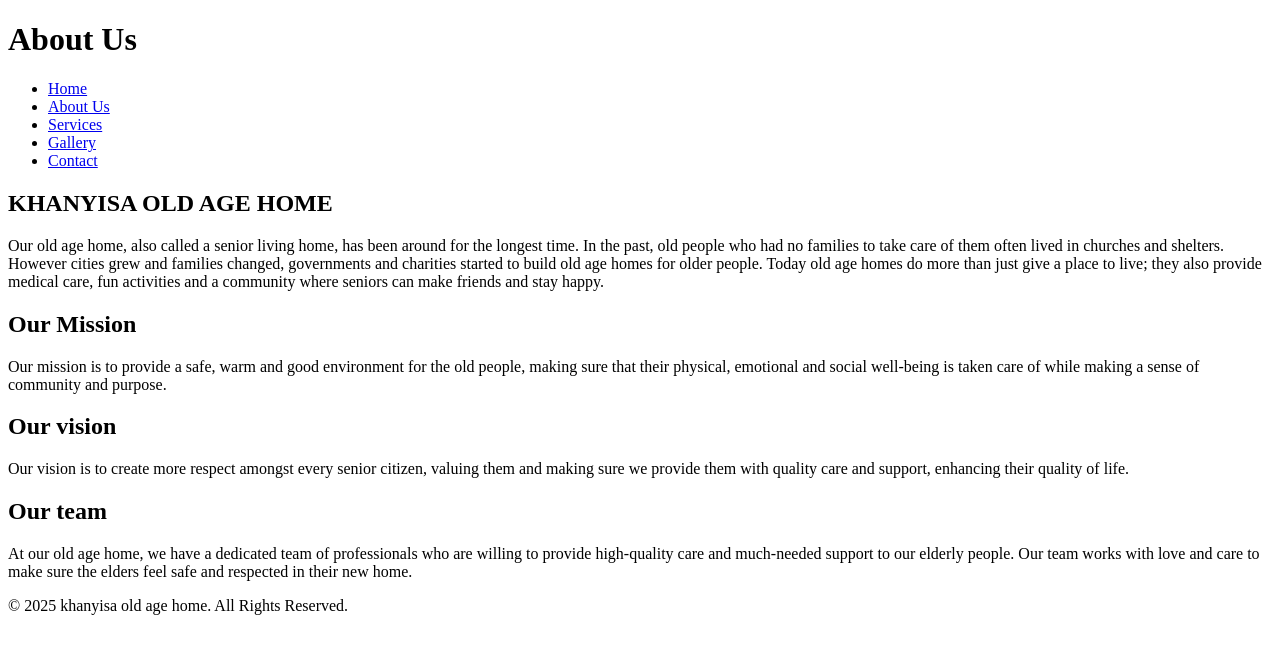
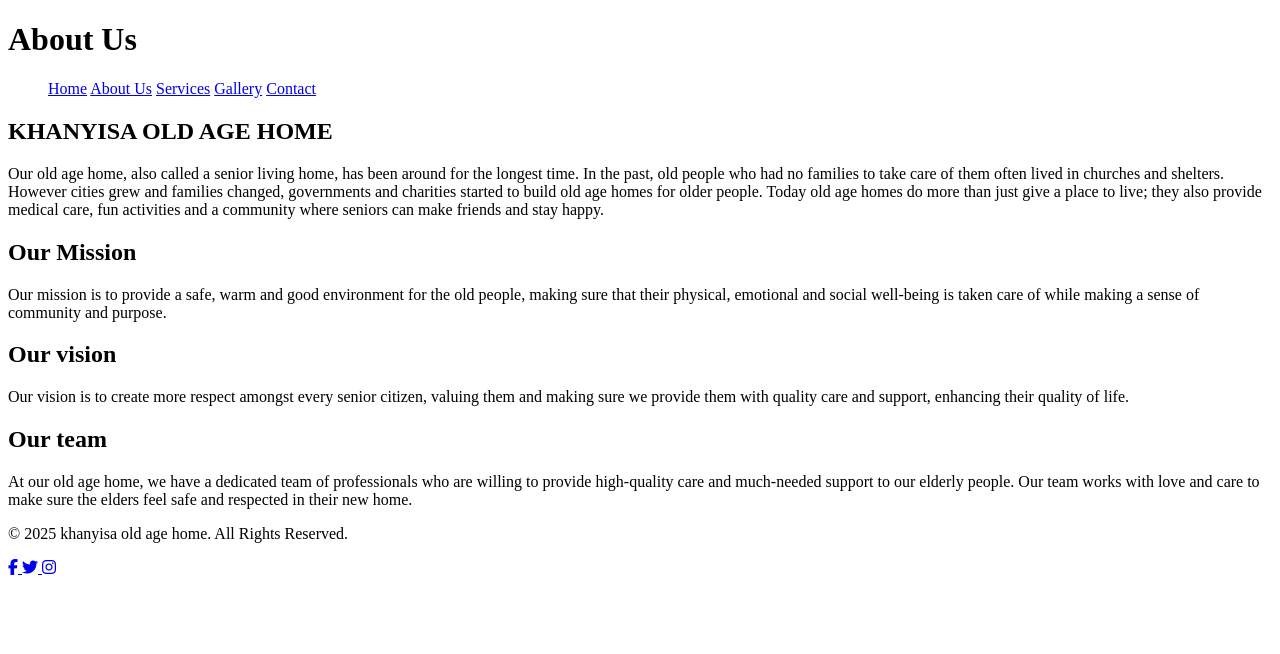
Before and after one commit to njabulo3-bit/POE-PART-ONE.github.io, a plain HTML site: page about.html in a window 1280 px wide. Drawn offline with Linux system fonts and the light colour scheme.

Commit message:
Update about.html

```diff
--- a/about.html
+++ b/about.html
@@ -1,10 +1,23 @@
 <!DOCTYPE html>
 <html lang="en">
 <head>
-    <meta charset="UTF-8">
-    <meta name="viewport" content="width=device-width, initial-scale=1.0">
+    <!-- Inside <head> -->
+<meta charset="UTF-8">
+<meta name="viewport" content="width=device-width, initial-scale=1.0">
+<meta name="description" content="Khanyisa Old Age Home provides compassionate care and support for the elderly.">
+<meta name="keywords" content="Old Age Home, Elderly Care, Nursing Home, Khanyisa">
+<meta name="author" content="Njabulo">
+
     <title>Khanyisa old age home - About Us</title>
-    <link rel="stylesheet" href="styles.css">
+ <link rel="stylesheet" href="styles.css">
+    <link
+    rel="stylesheet"
+    href="https://cdnjs.cloudflare.com/ajax/libs/font-awesome/6.5.0/css/all.min.css"
+    crossorigin="anonymous"
+    referrerpolicy="no-referrer"
+  />
+
+
 </head>
 <body>
 
@@ -14,12 +27,13 @@
 
     <nav>
         <ul>
-            <li><a href="index.html">Home</a></li>
-            <li><a href="about.html">About Us</a></li>
-            <li><a href="service.html">Services</a></li>
-            <li><a href="gallery.html">Gallery</a></li>
-            <li><a href="contact.html">Contact</a></li>
+            <a><a href="index.html">Home</a></a>
+            <a><a href="about.html">About Us</a></a>
+            <a><a href="service.html">Services</a></a>
+            <a><a href="gallery.html">Gallery</a></a>
+            <a><a href="contact.html">Contact</a></a>
         </ul>
+
     </nav>
 
     <section>
@@ -36,6 +50,19 @@
     <footer>
         <p>&copy; 2025 khanyisa old age home. All Rights Reserved.</p>
     </footer>
+    <div class="social-icons">
+        <a href="https://facebook.com" class="facebook" target="_blank" title="Facebook">
+          <i class="fab fa-facebook-f"></i>
+        </a>
+        <a href="https://twitter.com" class="twitter" target="_blank" title="Twitter">
+          <i class="fab fa-twitter"></i>
+        </a>
+        <a href="https://instagram.com" class="instagram" target="_blank" title="Instagram">
+          <i class="fab fa-instagram"></i>
+        </a>
+      </div>
+      <script src="script.js" defer></script>
+
 
 </body>
 </html>
```
